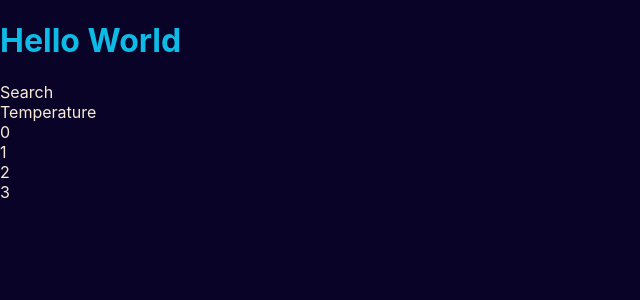
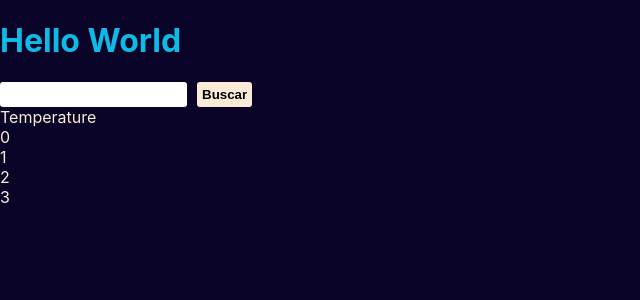
Before and after one commit to AnaJuliaMM/weather_forecast, a React (Create React App) app in the folder forecasting/: page / in a window 1280 px wide. Shown: the top 300 px of the page, without its empty margins (0-640 px from the left). Built offline with nearby package versions, Linux system fonts and the light colour scheme.

Commit message:
style: style search inputs

```diff
--- a/forecasting/src/components/search/Search.css
+++ b/forecasting/src/components/search/Search.css
@@ -0,0 +1,16 @@
+.searchDiv {
+  display: flex;
+  gap: 10px;
+}
+.inputSpan input {
+  display: flex;
+  justify-content: center;
+  align-items: center;
+  border: none;
+  border-radius: 3px;
+  padding: 5px;
+}
+.inputSpan input[type="button"] {
+  background-color: antiquewhite;
+  font-weight: bold;
+}
--- a/forecasting/src/components/search/Search.tsx
+++ b/forecasting/src/components/search/Search.tsx
@@ -1,8 +1,15 @@
-import React from 'react'
-import './Search.css';
+import React from "react";
+import "./Search.css";
 
 export default function Search() {
   return (
-    <div>Search</div>
-  )
+    <div className="searchDiv">
+      <span className="inputSpan">
+        <input type="text" />
+      </span>
+      <span className="inputSpan">
+        <input type="button" value="Buscar" />
+      </span>
+    </div>
+  );
 }
```
